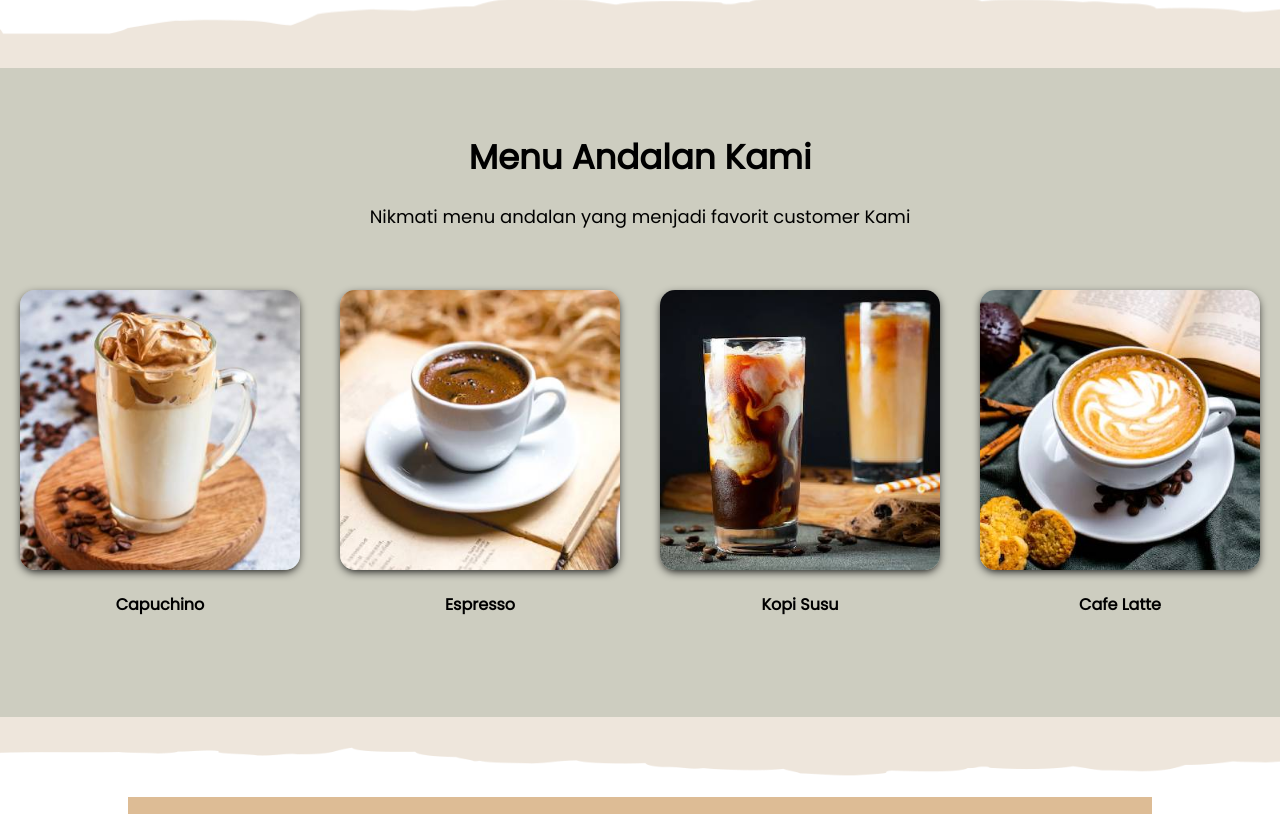
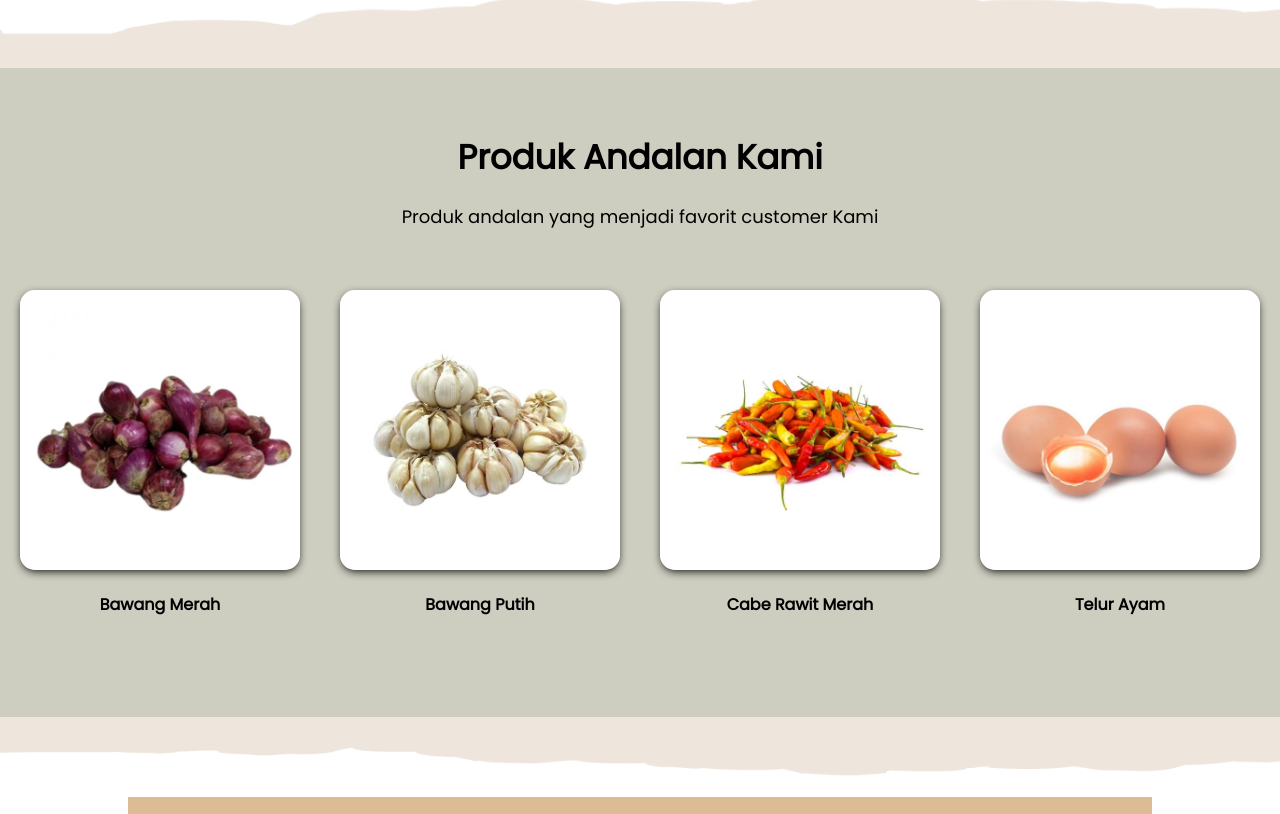
Before and after one commit to centralasiafresh/centralasiafresh, a plain HTML site: page index.html in a window 1280 px wide. Shown: the part 600-1414 px from the top of the page. Drawn offline with Linux system fonts and the light colour scheme.

Commit message:
Update index.html

```diff
--- a/index.html
+++ b/index.html
@@ -47,25 +47,25 @@
   </header>
 
   <section id="best-seller" class="best-seller">
-    <h2 class="judul-best-seller">Menu Andalan Kami</h2>
-    <p class="subjudul-best-seller">Nikmati menu andalan yang menjadi favorit customer Kami</p>
+    <h2 class="judul-best-seller">Produk Andalan Kami</h2>
+    <p class="subjudul-best-seller">Produk andalan yang menjadi favorit customer Kami</p>
 
     <div class="baris">
       <div class="col-produk">
-        <img src="images/produk/product_capuchino.jpg" alt="">
-        <p class="nama-produk">Capuchino</p>
+        <img src="images/produk/bawang_merah.jpg" alt="">
+        <p class="nama-produk">Bawang Merah</p>
       </div>
       <div class="col-produk">
-        <img src="images/produk/product_espresso.jpg" alt="">
-        <p class="nama-produk">Espresso</p>
+        <img src="images/produk/bawang_putih.jpg" alt="">
+        <p class="nama-produk">Bawang Putih</p>
       </div>
       <div class="col-produk">
-        <img src="images/produk/product_kopi_susu.jpg" alt="">
-        <p class="nama-produk">Kopi Susu</p>
+        <img src="images/produk/cabe_rawit_merah.jpg" alt="">
+        <p class="nama-produk">Cabe Rawit Merah</p>
       </div>
       <div class="col-produk">
-        <img src="images/produk/product_latte.jpg" alt="">
-        <p class="nama-produk">Cafe Latte</p>
+        <img src="images/produk/telur_ayam.jpg" alt="">
+        <p class="nama-produk">Telur Ayam</p>
       </div>
     </div>
   </section>
```
